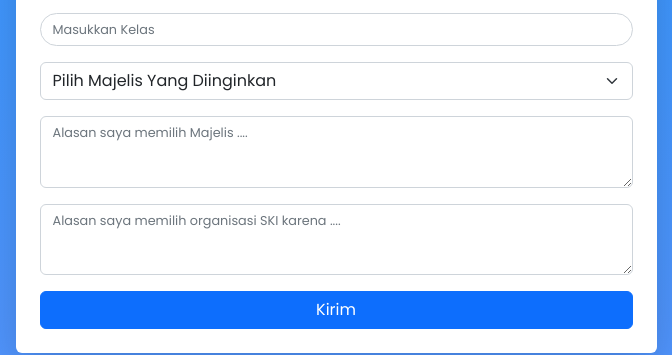
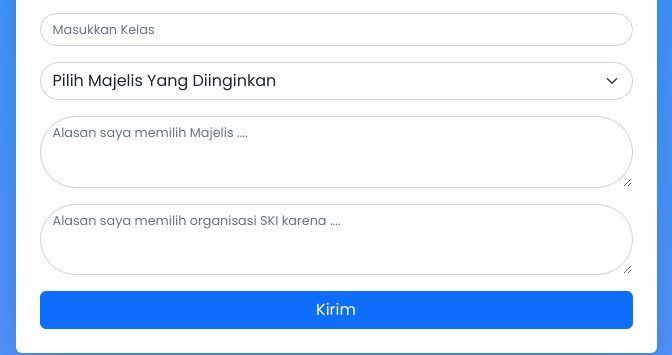
Before and after one commit to paundrapujo/form-ski, a plain HTML site: page index.html in a window 1280 px wide. Shown: the part 273-628 px from the top of the page, 304-976 px from the left. Drawn offline with Linux system fonts and the light colour scheme.

Commit message:
pembaruan

```diff
--- a/index.html
+++ b/index.html
@@ -28,7 +28,7 @@
                 <input type="text" placeholder="Masukkan Kelas" class="form-control rounded-pill" name="kelas" />
               </div>
               <div class="form-group mb-3">
-                <select class="form-select" aria-label="pilihMajelis" name="majelis">
+                <select class="form-select rounded-pill" aria-label="pilihMajelis" name="majelis">
                   <option selected>Pilih Majelis Yang Diinginkan</option>
                   <option value="MAHAR">MAHAR</option>
                   <option value="MADAK">MADAK</option>
@@ -38,10 +38,10 @@
                 </select>
               </div>
               <div class="form-group mb-3">
-                <textarea class="form-control" id="alasanMajelis" rows="3" placeholder="Alasan saya memilih Majelis ...." name="alasanMajelis"></textarea>
+                <textarea class="form-control rounded-pill" id="alasanMajelis" rows="3" placeholder="Alasan saya memilih Majelis ...." name="alasanMajelis"></textarea>
               </div>
               <div class="form-group mb-3">
-                <textarea class="form-control" id="alasanSki" rows="3" placeholder="Alasan saya memilih organisasi SKI karena ...." name="alasanSki"></textarea>
+                <textarea class="form-control rounded-pill" id="alasanSki" rows="3" placeholder="Alasan saya memilih organisasi SKI karena ...." name="alasanSki"></textarea>
               </div>
               <div class="form-group d-grid gap-2">
                 <button type="submit" class="btn btn-primary btn-kirim">Kirim</button>
```
